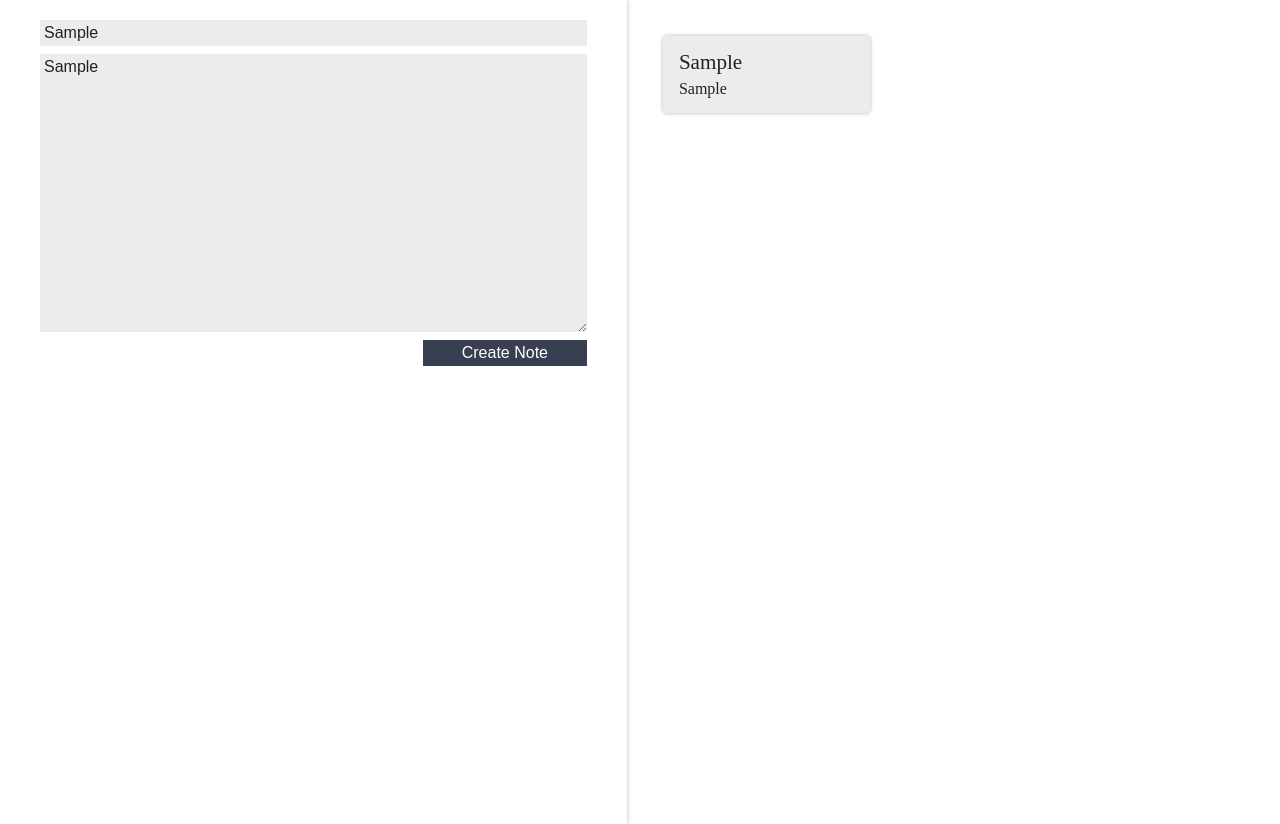
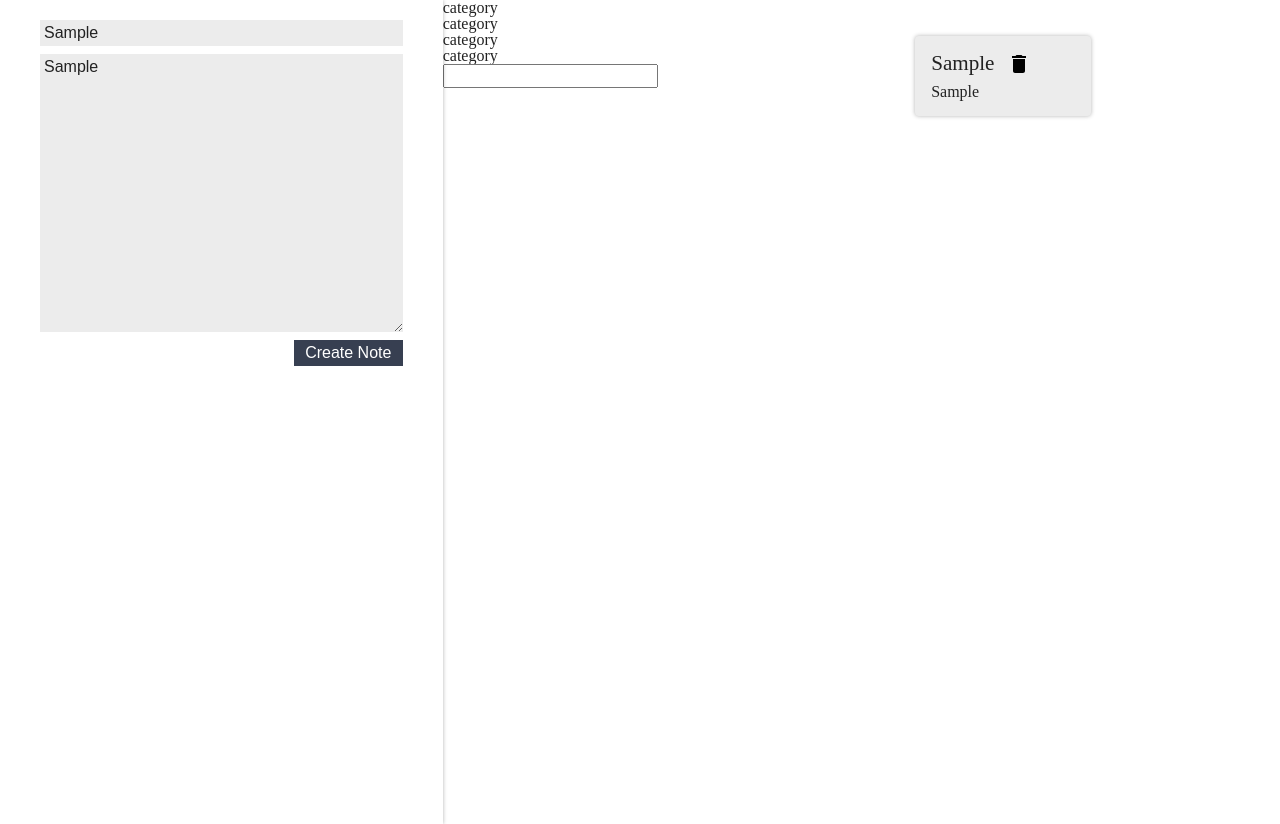
Before and after one commit to kevinaraujo/react-notes-manager, a React (Create React App) app: page / in a window 1280 px wide. Both pictures are taken after typing "Sample", "Sample" into the empty fields and a click on the button "Create Note". Built offline with nearby package versions, Linux system fonts and the light colour scheme.

Commit message:
Added delete card function and added category list.

```diff
--- a/src/App.js
+++ b/src/App.js
@@ -1,7 +1,10 @@
 import { Component } from 'react';
 import NotesList from './components/NotesList'
 import RegisterForm from './components/RegisterForm'
+import CategoryList from './components/CategoryList'
 import './assets/App.css'
+import './assets/index.css'
+
 class App extends Component {
 
   constructor() {
@@ -21,11 +24,24 @@ class App extends Component {
     })
   }
 
+  deleteNote(index) {
+    let notes = this.state.notes
+
+    notes.splice(index, 1)
+    this.setState({ notes })
+  }
+
+
   render() {
     return (
       <section className="content">
         <RegisterForm createNote={ this.createNote.bind(this) } />
-        <NotesList notes={ this.state.notes }/>
+        <main className="main-content">
+          <CategoryList/>
+        </main>
+        <NotesList
+          notes={ this.state.notes }
+          deleteNote={ this.deleteNote.bind(this) }/>
       </section>
     );
   }
--- a/src/assets/App.css
+++ b/src/assets/App.css
@@ -1,5 +1,8 @@
 .content {
     display: flex;
+}
+.main-content {
+    flex-grow: 3;
 }
 
 :root {
--- /dev/null
+++ b/src/components/CategoryList/CategoryList.jsx
@@ -0,0 +1,19 @@
+import React, { Component } from 'react';
+
+class CategoryList extends Component {
+    render() {
+        return (
+            <section>
+                <ul>
+                    <li>category</li>
+                    <li>category</li>
+                    <li>category</li>
+                    <li>category</li>
+                </ul>
+                <input type="text"/>
+            </section>
+        )
+    }
+}
+
+export default CategoryList
--- /dev/null
+++ b/src/components/CategoryList/index.js
@@ -0,0 +1,2 @@
+import CategoryList from './CategoryList'
+export default CategoryList
--- a/src/components/NoteCard/NoteCard.jsx
+++ b/src/components/NoteCard/NoteCard.jsx
@@ -1,12 +1,20 @@
 import React, { Component } from 'react'
 import './style.css'
+import { ReactComponent as DeleteIcon } from './../../assets/img/delete.svg'
 
 class NoteCard extends Component {
+    deleteNote() {
+        const index = this.props.index
+        console.log(index)
+        this.props.deleteNote(index)
+    }
+
     render() {
         return (
             <section className="note-card">
                 <header className="note-card-header">
-                <h3 className="note-card-title">{ this.props.title }</h3>
+                    <h3 className="note-card-title">{ this.props.title }</h3>
+                    <DeleteIcon onClick={this.deleteNote.bind(this) } />
                 </header>
                 <p className="note-card-text">{ this.props.text }</p>
             </section>
--- a/src/components/NotesList/NotesList.jsx
+++ b/src/components/NotesList/NotesList.jsx
@@ -15,8 +15,10 @@ class NotesList extends Component {
                     return (
                         <li className="notes-list-item" key={index} >
                             <NoteCard
+                                index={ index }
                                 title={ note.title }
                                 text={ note.text }
+                                deleteNote={ this.props.deleteNote }
                             />
                         </li>
                     )
```
Also changed, not shown: src/assets/img/delete.svg (added).
